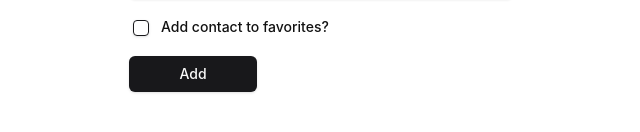
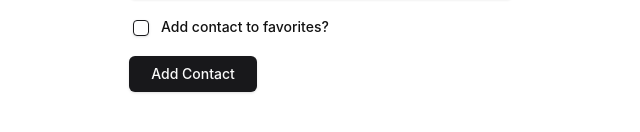
Before and after one commit to syjem/CODSOFT, a React (Vite) app in the folder client/: page /contacts/new in a window 1280 px wide. Shown: the part 380-512 px from the top of the page, without its empty margins (319-959 px from the left). Built offline with nearby package versions, Linux system fonts and the light colour scheme.

Commit message:
feat: add contact

```diff
--- a/client/src/components/form.tsx
+++ b/client/src/components/form.tsx
@@ -107,7 +107,7 @@ const AddContactForm = () => {
             type="submit"
             disabled={form.formState.isSubmitting}
             className="w-1/3">
-            {form.formState.isSubmitting ? 'Adding' : 'Add'}
+            {form.formState.isSubmitting ? 'Adding' : 'Add Contact'}
             {form.formState.isSubmitting && (
               <Loader2 className="animate-spin h-5 w-5 ml-2" />
             )}
```
